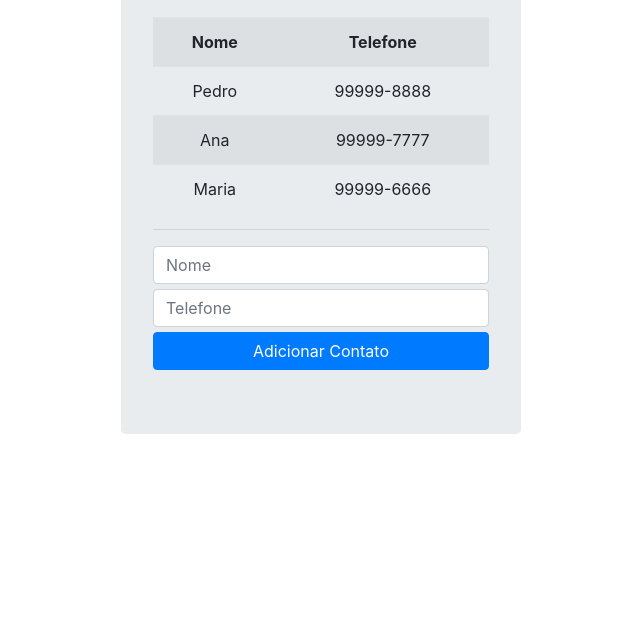
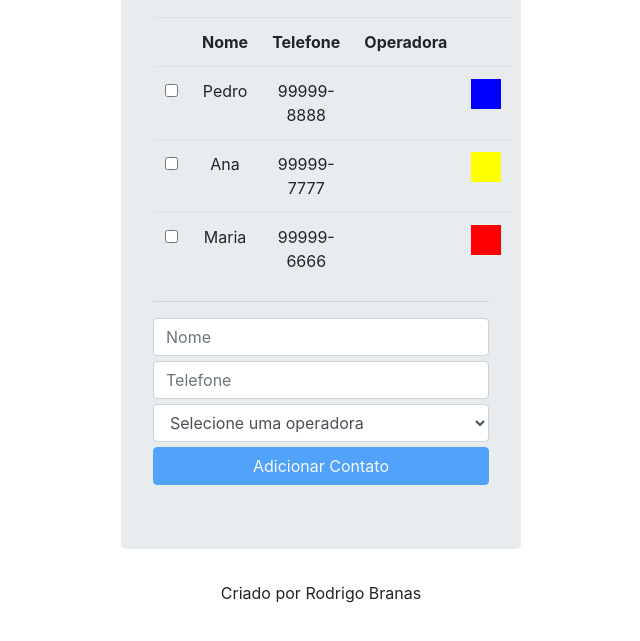
Before and after one commit to thiagomarcal1984/angularjs-rodrigo-branas, a plain HTML site: page index.html in a window 1280 px wide. Shown: the part 121-762 px from the top of the page, without its empty margins (319-959 px from the left). Drawn offline with Linux system fonts and the light colour scheme.

Commit message:
AngularJS #3 - Usando Diretivas - Parte 2

```diff
--- /dev/null
+++ b/footer.html
@@ -0,0 +1,3 @@
+<div style="text-align: center; margin-bottom: 30px">
+    Criado por Rodrigo Branas
+</div>
--- a/index.html
+++ b/index.html
@@ -22,6 +22,13 @@
         .form-control {
             margin-bottom: 5px;
         }
+        .fundo_selecionado {
+            background-color: khaki;
+        }
+        .texto_selecionado {
+            color: brown;
+            font-weight: bold;
+        }
     </style>
 
     <script src="lib/bootstrap/jquery-3.2.1.slim.min.js"></script>
@@ -39,9 +46,9 @@
                 function($scope) {
                     $scope.app = "Lista Telefônica";
                     $scope.contatos = [
-                        { nome : "Pedro", telefone: "99999-8888"},
-                        { nome : "Ana", telefone: "99999-7777"},
-                        { nome : "Maria", telefone: "99999-6666"},
+                        { nome : "Pedro", telefone: "99999-8888", cor : "blue"},
+                        { nome : "Ana", telefone: "99999-7777", cor : "yellow"},
+                        { nome : "Maria", telefone: "99999-6666", cor : "red"},
                     ];
                     /*
                         Três formas de passar objeto para uma função:
@@ -54,6 +61,13 @@
                         3)  Boa: declarar na função apenas o parâmetro que representa a
                             entidade toda. Isso facilita a mudança do código.
                     */
+                    $scope.operadoras = [
+                        { nome: "Oi", codigo: 14, categoria : "Celular" },
+                        { nome: "Vivo", codigo: 15, categoria : "Celular" },
+                        { nome: "Tim", codigo: 41, categoria : "Celular" },
+                        { nome: "GVT", codigo: 25, categoria : "Fixo" },
+                        { nome: "Embratel", codigo: 21, categoria : "Fixo" },
+                    ]
                     $scope.adicionarContato = function (contato) {
                         /*
                             A função angular.copy(obj) cria uma cópia de obj, para
@@ -63,6 +77,16 @@
                         // Esvazia o objeto (na verdade é de-setada).
                         delete($scope.contato);
                     };
+                    $scope.apagarContatos = function(contatos) {
+                        $scope.contatos = contatos.filter(function (contato) {
+                            if (!contato.selecionado) return contato;
+                        })
+                    };
+                    $scope.isContatoSelecionado = function(contatos) {
+                        return contatos.some(function (contato) {
+                            return contato.selecionado;
+                        });
+                    }
                 },
             );
     </script>
@@ -77,17 +101,18 @@
             interpolação é mais explícito e claro para o desenvolvedor.
         -->
         <h3 ng-bind="app"></h3>
-        <table class="table table-striped">
+        <table ng-show="contatos.length > 0" class="table">
             <tr>
+                <th></th>
                 <th>Nome</th>
                 <th>Telefone</th>
+                <th>Operadora</th>
+                <th></th>
             </tr>
             <!--
                 ng-repeat: dentro da diretiva use a sintaxe "<obj> in <col>".
              -->
-            <tr ng-repeat="contato in contatos">
-                <td>{{ contato.nome }}</td>
-                <td>{{ contato.telefone }}</td>
+            <tr ng-class="{fundo_selecionado: contato.selecionado, texto_selecionado: contato.selecionado}" ng-repeat="contato in contatos">
                 <!--
                     Outra sintaxe para ng-repeat: "<(key, val)> in <col>".
                     No JSON de contatos, a chave é nome, e o valor é telefone:
@@ -96,6 +121,15 @@
                         {{ key + ' - ' + value }}
                     </td>
                 -->
+                <td><input type="checkbox" ng-model="contato.selecionado"/></td>
+                <td>{{ contato.nome }}</td>
+                <td>{{ contato.telefone }}</td>
+                <td>{{ contato.operadora.nome }}</td>
+                <td>
+                    <div style="width: 30px; height: 30px;"
+                        ng-style="{'background-color' : contato.cor}"
+                    ></div>
+                </td>
             </tr>
         </table>
         <hr/>
@@ -106,7 +140,12 @@
         -->
         <input class="form-control" type="text" ng-model="contato.nome" placeholder="Nome">
         <input class="form-control" type="text" ng-model="contato.telefone" placeholder="Telefone">
-        <button class="btn btn-primary btn-block" ng-click="adicionarContato(contato)">Adicionar Contato</button>
+        <select class="form-control" ng-model="contato.operadora" ng-options="operadora.nome for operadora in operadoras">
+            <option value="">Selecione uma operadora</option>
+        </select>
+        <button class="btn btn-primary btn-block" ng-click="adicionarContato(contato)" ng-disabled="!(contato.nome&&contato.telefone)">Adicionar Contato</button>
+        <button class="btn btn-danger btn-block" ng-click="apagarContatos(contatos)" ng-hide="!isContatoSelecionado(contatos)">Apagar Contatos</button>
     </div>
+    <div ng-include="'footer.html'"></div>
 </body>
 </html>
```
Also changed, not shown: 1 other file.
